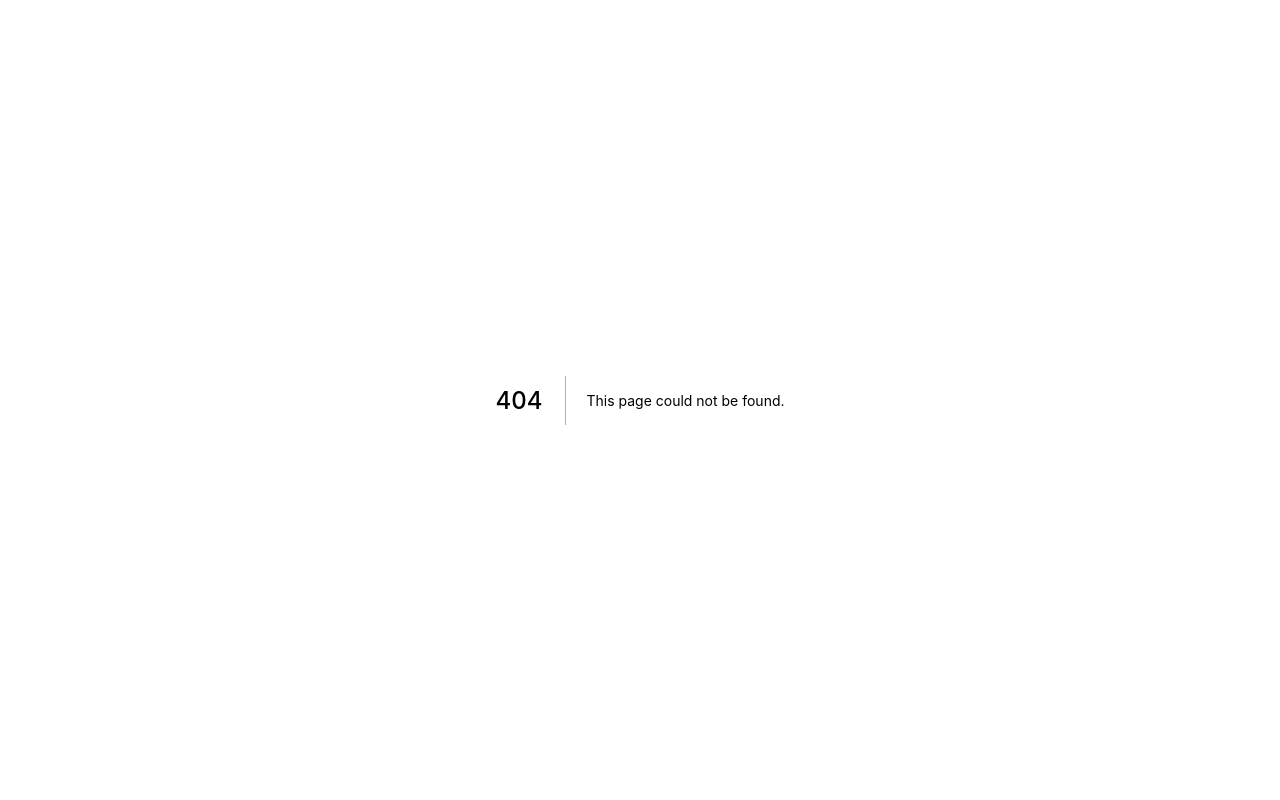
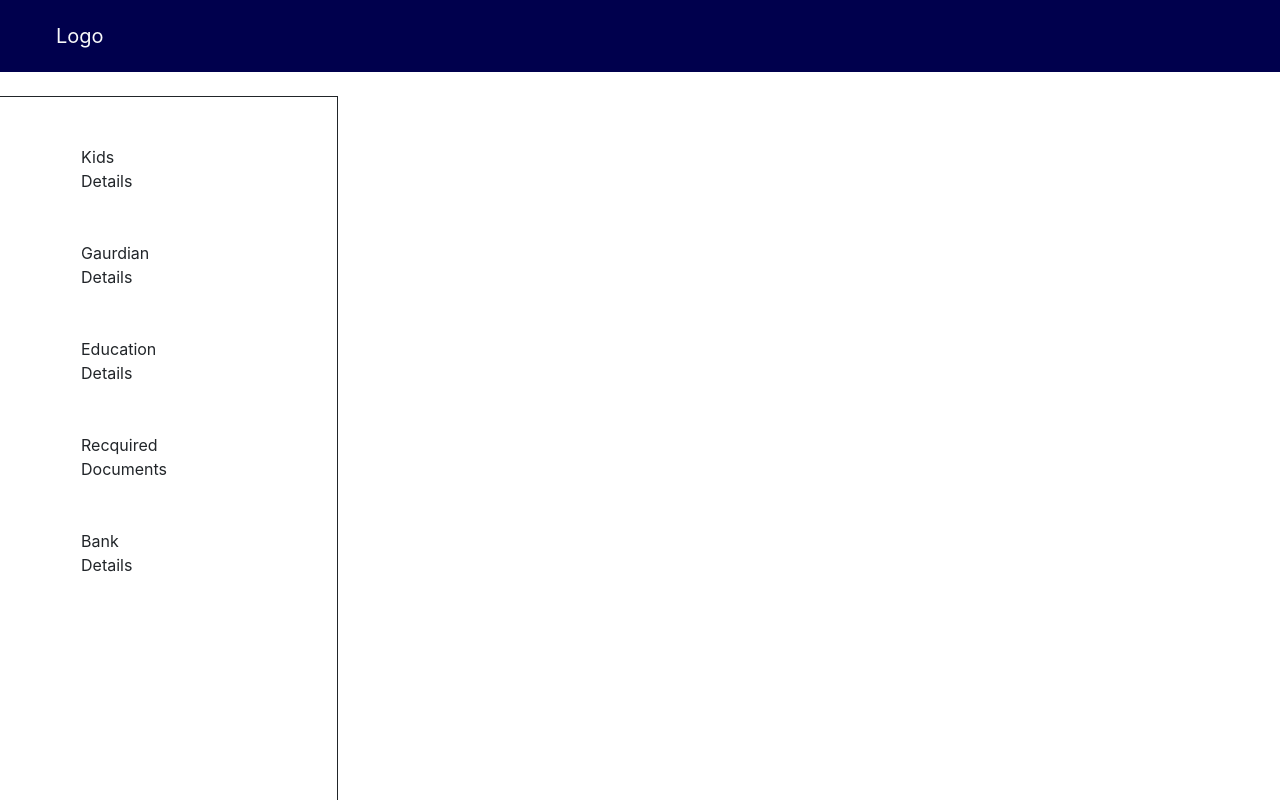
Before and after one commit to BalajiTekuri1150/brightlife, a Next.js app: page /gaurdian/kids/kids_Dashboard in a window 1280 px wide. Before the commit this address had no page. Shown: the top 800 px of the page. Built offline with nearby package versions, Linux system fonts and the light colour scheme.

Commit message:
kids dashboard added

```diff
--- a/pages/gaurdian/gaurdian_dashboard.js
+++ b/pages/gaurdian/gaurdian_dashboard.js
@@ -61,7 +61,7 @@ const Child_Card=()=>
                                     </div><br/>
                                     <p style={{fontSize:'16px'}}>Vishwa Prasad is from India lives with parents,Enjoys playing with dolls ,playing with friends,Running</p><br/>
                                     <div style={{display:'flex'}}>
-                                        {application_status.id!=1? <Link href="kids/kids_Dashboard"><button>Edit Application</button></Link>:<Link href={`/children/${item.id}`}><button>View Application</button></Link>}
+                                        {application_status.id!=1? <Link href="./kids/kids_Dashboard"><button>Edit Application</button></Link>:<Link href={`/children/${item.id}`}><button>View Application</button></Link>}
                                     </div>
                                 </div>
                             ))}
--- /dev/null
+++ b/pages/gaurdian/kids/kids_Dashboard.js
@@ -0,0 +1,23 @@
+import Link from "next/link"
+export default function kids_dashboard(){
+    return(
+        <>
+            <div className="wrapper" >
+                <nav className="navbar fixed-top navbar-expand-lg" style={{"backgroundColor":" #00004d"}}>
+                    <p className="navbar-brand text-light m-2 px-5">Logo</p>
+                </nav>
+                <div className="row h-100 mt-5">
+                    <div className="border border-dark bg-white mt-5" style={{"width":"350px","height":"1000px"}}>
+                        <ul className=" col-2 sidebar-menu">
+                            <Link href="/gaurdian/kids_Details"><p className="text-dark m-5">Kids Details</p></Link>
+                            <Link href="/gaurdian/gaurdian_details"><p className="text-dark m-5 pe-auto">Gaurdian Details</p></Link>
+                            <Link href="/gaurdian/education_Details"><p className="text-dark m-5">Education Details</p></Link>
+                            <Link href="/gaurdian/required_documents"><p className="text-dark m-5 pe-auto">Recquired Documents</p></Link>
+                            <Link href="/gaurdian/bank_details"><p className="text-dark m-5">Bank Details</p></Link>
+                        </ul>
+                    </div>
+                </div>
+            </div>
+        </>
+    )
+}
```
